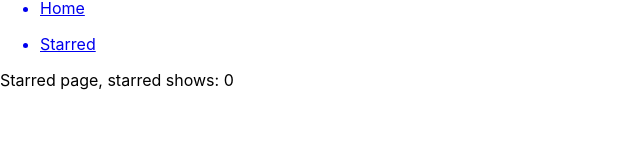
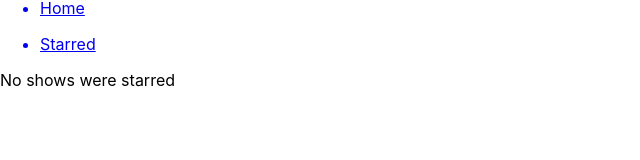
Before and after one commit to Deba1232/box-office-app, a React (Create React App) app: page /starred in a window 1280 px wide. Shown: the part 120-280 px from the top of the page, without its empty margins (0-640 px from the left). Built offline with nearby package versions, Linux system fonts and the light colour scheme.

Commit message:
fetch shows for Starred page

```diff
--- a/src/api/tvMaze.js
+++ b/src/api/tvMaze.js
@@ -1,9 +1,9 @@
 const BASE_URL = "https://api.tvmaze.com";
 
-const apiData = async(queryString) => {
-    const response = await fetch(`${BASE_URL}${queryString}`);
-    return response.json();
-}
+const apiData = async (queryString) => {
+  const response = await fetch(`${BASE_URL}${queryString}`);
+  return response.json();
+};
 
 export const searchShow = (query) => apiData(`/search/shows?q=${query}`);
 
@@ -11,3 +11,9 @@ export const searchActor = (query) => apiData(`/search/people?q=${query}`);
 
 export const getShowById = (showId) =>
   apiData(`/shows/${showId}?embed[]=seasons&embed[]=cast`);
+
+export const getMultipleShowsById = async (showIdArray) => {
+  const promises = showIdArray.map((id) => apiData(`/shows/${id}`));
+
+  return await Promise.all(promises);
+};
--- a/src/routes/Starred.jsx
+++ b/src/routes/Starred.jsx
@@ -1,9 +1,34 @@
+import { useQuery } from "react-query";
+
 import { useStarredShows } from "../lib/useStarredShows";
+import { getMultipleShowsById } from "../api/tvMaze";
+import ShowList from "../components/shows/ShowList";
 
 const Starred = () => {
-  const [starredShows] = useStarredShows();
+  const [starredShowsIds] = useStarredShows();
 
-  return <div>Starred page, starred shows: {starredShows.length}</div>;
+  const { data: starredShows, error: apiDataError } = useQuery({
+    queryKey: ["starred", starredShowsIds],
+    queryFn: () =>
+      getMultipleShowsById(starredShowsIds).then((result) =>
+        result.map((show) => ({ show }))
+      ),
+    refetchOnWindowFocus: false,
+  });
+
+  if (apiDataError) {
+    return <div>Error occured: {apiDataError.message}</div>;
+  }
+
+  if (starredShows?.length === 0) {
+    return <div> No shows were starred </div>;
+  }
+
+  if (starredShows?.length > 0) {
+    return <ShowList shows={starredShows} />;
+  }
+
+  return <div>Loading...</div>;
 };
 
 export default Starred;
```
Also changed, not shown: 1 other file (tests, documents, lock files or other folders).
